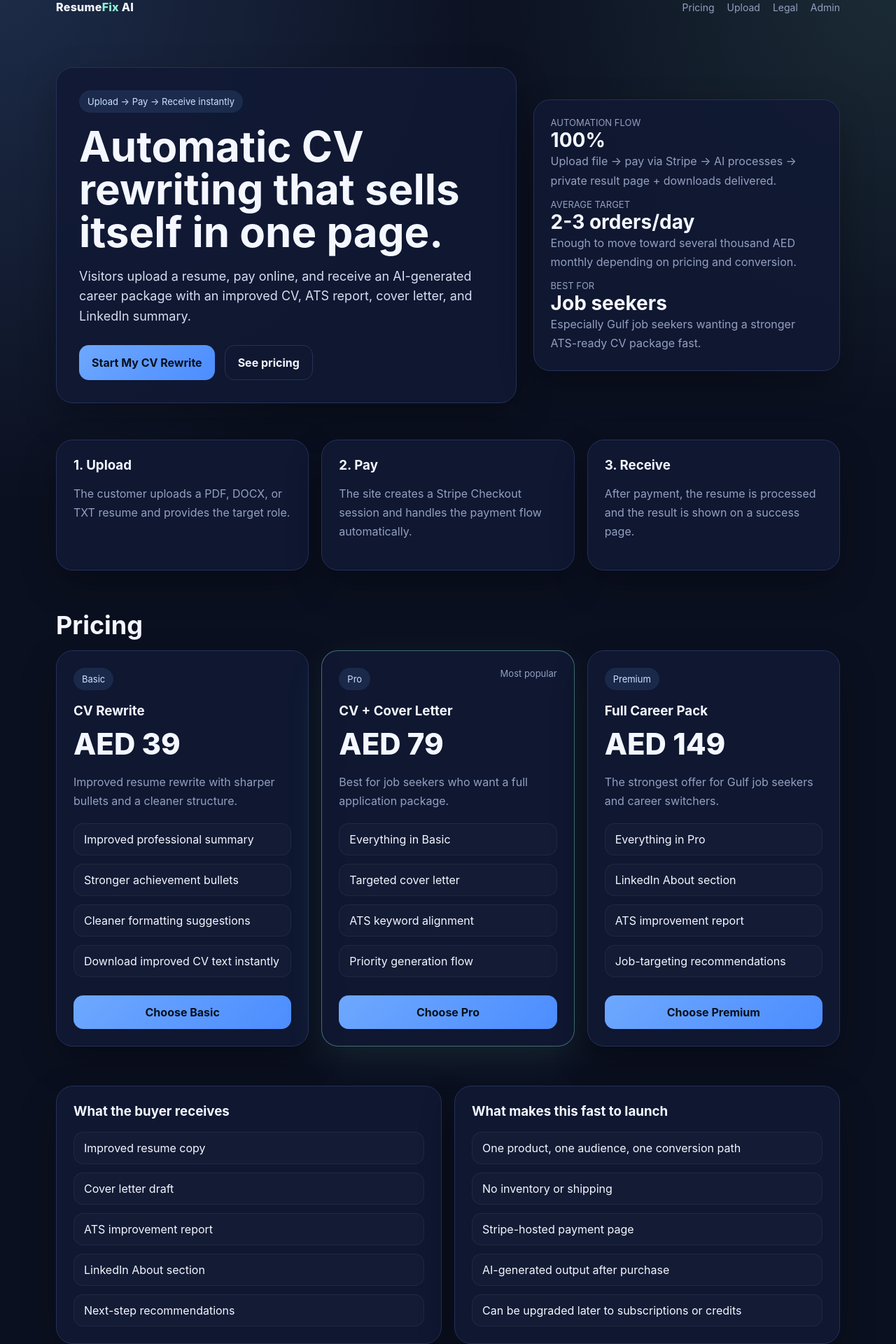
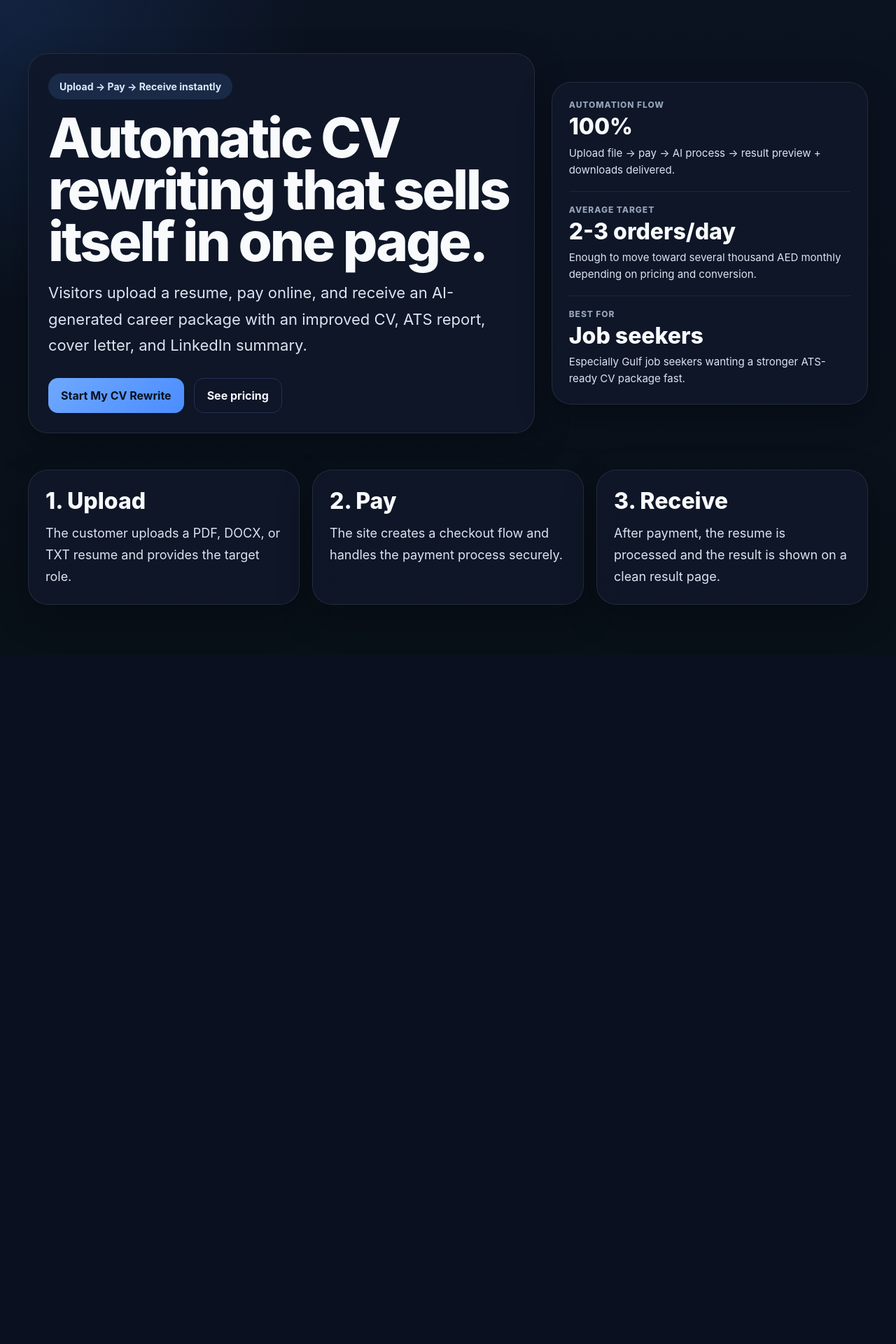
Before and after one commit to mohamedbrs9998-hue/resume-fix-new, a Next.js app: page / in a window 1280 px wide. Shown: the part 20-1940 px from the top of the page at 70% size. After the commit the page ends 956 px from the top, so only its background shows below. Built offline with nearby package versions, Linux system fonts and the light colour scheme.

Commit message:
Restore homepage file

```diff
--- a/app/page.js
+++ b/app/page.js
@@ -1,99 +1,264 @@
-import Link from 'next/link';
-import Navbar from '@/components/Navbar';
-import Footer from '@/components/Footer';
-import PlanCard from '@/components/PlanCard';
-import { plans } from '@/lib/pricing';
+import Link from "next/link";
 
 export default function HomePage() {
   return (
-    <main>
-      <Navbar />
+    <main className="page-shell">
+      <section className="hero">
+        <div className="hero-left">
+          <div className="hero-badge">Upload → Pay → Receive instantly</div>
 
-      <section className="container hero">
-        <div className="hero-card">
-          <div className="badge">Upload → Pay → Receive instantly</div>
-          <h1>Automatic CV rewriting that sells itself in one page.</h1>
-          <p className="lead">
-            Visitors upload a resume, pay online, and receive an AI-generated career package with an improved CV,
-            ATS report, cover letter, and LinkedIn summary.
+          <h1 className="hero-title">
+            Automatic CV rewriting that sells itself in one page.
+          </h1>
+
+          <p className="hero-text">
+            Visitors upload a resume, pay online, and receive an AI-generated
+            career package with an improved CV, ATS report, cover letter, and
+            LinkedIn summary.
           </p>
-          <div className="actions">
-            <Link href="/upload" className="btn btn-primary">Start My CV Rewrite</Link>
-            <Link href="/pricing" className="btn btn-secondary">See pricing</Link>
+
+          <div className="hero-actions">
+            <Link href="/resume-rewrite" className="btn btn-primary">
+              Start My CV Rewrite
+            </Link>
+
+            <Link href="/pricing" className="btn btn-secondary">
+              See pricing
+            </Link>
           </div>
         </div>
 
-        <div className="card kpi">
-          <div>
-            <div className="small">AUTOMATION FLOW</div>
-            <strong>100%</strong>
-            <div className="muted">Upload file → pay via Stripe → AI processes → private result page + downloads delivered.</div>
+        <div className="hero-right card">
+          <div className="stat-block">
+            <div className="stat-label">AUTOMATION FLOW</div>
+            <div className="stat-value">100%</div>
+            <p className="stat-text">
+              Upload file → pay → AI process → result preview + downloads
+              delivered.
+            </p>
           </div>
-          <div>
-            <div className="small">AVERAGE TARGET</div>
-            <strong>2-3 orders/day</strong>
-            <div className="muted">Enough to move toward several thousand AED monthly depending on pricing and conversion.</div>
+
+          <div className="stat-block">
+            <div className="stat-label">AVERAGE TARGET</div>
+            <div className="stat-value">2-3 orders/day</div>
+            <p className="stat-text">
+              Enough to move toward several thousand AED monthly depending on
+              pricing and conversion.
+            </p>
           </div>
-          <div>
-            <div className="small">BEST FOR</div>
-            <strong>Job seekers</strong>
-            <div className="muted">Especially Gulf job seekers wanting a stronger ATS-ready CV package fast.</div>
+
+          <div className="stat-block">
+            <div className="stat-label">BEST FOR</div>
+            <div className="stat-value">Job seekers</div>
+            <p className="stat-text">
+              Especially Gulf job seekers wanting a stronger ATS-ready CV
+              package fast.
+            </p>
           </div>
         </div>
       </section>
 
-      <section className="container section">
-        <div className="grid-3">
-          <div className="card">
-            <h3>1. Upload</h3>
-            <p className="muted">The customer uploads a PDF, DOCX, or TXT resume and provides the target role.</p>
-          </div>
-          <div className="card">
-            <h3>2. Pay</h3>
-            <p className="muted">The site creates a Stripe Checkout session and handles the payment flow automatically.</p>
-          </div>
-          <div className="card">
-            <h3>3. Receive</h3>
-            <p className="muted">After payment, the resume is processed and the result is shown on a success page.</p>
-          </div>
+      <section className="steps-grid">
+        <div className="card step-card">
+          <h3>1. Upload</h3>
+          <p>
+            The customer uploads a PDF, DOCX, or TXT resume and provides the
+            target role.
+          </p>
+        </div>
+
+        <div className="card step-card">
+          <h3>2. Pay</h3>
+          <p>
+            The site creates a checkout flow and handles the payment process
+            securely.
+          </p>
+        </div>
+
+        <div className="card step-card">
+          <h3>3. Receive</h3>
+          <p>
+            After payment, the resume is processed and the result is shown on a
+            clean result page.
+          </p>
         </div>
       </section>
 
-      <section className="container section">
-        <h2>Pricing</h2>
-        <div className="grid-3">
-          <PlanCard plan={plans.basic} />
-          <PlanCard plan={plans.pro} highlight />
-          <PlanCard plan={plans.premium} />
-        </div>
-      </section>
+      <style jsx>{`
+        .page-shell {
+          min-height: 100vh;
+          padding: 40px 24px 72px;
+          color: #f8fafc;
+          background:
+            radial-gradient(
+              circle at top left,
+              rgba(59, 130, 246, 0.16),
+              transparent 28%
+            ),
+            linear-gradient(180deg, #0b1220 0%, #081018 100%);
+        }
 
-      <section className="container section">
-        <div className="grid-2">
-          <div className="card">
-            <h3>What the buyer receives</h3>
-            <ul className="list" style={{ marginTop: 18 }}>
-              <li>Improved resume copy</li>
-              <li>Cover letter draft</li>
-              <li>ATS improvement report</li>
-              <li>LinkedIn About section</li>
-              <li>Next-step recommendations</li>
-            </ul>
-          </div>
-          <div className="card">
-            <h3>What makes this fast to launch</h3>
-            <ul className="list" style={{ marginTop: 18 }}>
-              <li>One product, one audience, one conversion path</li>
-              <li>No inventory or shipping</li>
-              <li>Stripe-hosted payment page</li>
-              <li>AI-generated output after purchase</li>
-              <li>Can be upgraded later to subscriptions or credits</li>
-            </ul>
-          </div>
-        </div>
-      </section>
+        .hero {
+          max-width: 1200px;
+          margin: 0 auto 28px;
+          display: grid;
+          grid-template-columns: 1.6fr 1fr;
+          gap: 24px;
+        }
 
-      <Footer />
+        .hero-left,
+        .hero-right,
+        .step-card {
+          border-radius: 28px;
+          border: 1px solid rgba(148, 163, 184, 0.16);
+          background: rgba(15, 23, 42, 0.88);
+          box-shadow: 0 18px 50px rgba(0, 0, 0, 0.28);
+        }
+
+        .hero-left {
+          padding: 28px;
+        }
+
+        .hero-right {
+          padding: 24px;
+        }
+
+        .hero-badge {
+          display: inline-block;
+          margin-bottom: 18px;
+          padding: 10px 16px;
+          border-radius: 999px;
+          background: rgba(96, 165, 250, 0.14);
+          color: #dbeafe;
+          font-size: 14px;
+          font-weight: 700;
+        }
+
+        .hero-title {
+          margin: 0 0 18px;
+          font-size: clamp(42px, 7vw, 78px);
+          line-height: 0.95;
+          letter-spacing: -0.04em;
+          font-weight: 800;
+        }
+
+        .hero-text {
+          margin: 0;
+          max-width: 760px;
+          color: #dbe4f0;
+          font-size: clamp(18px, 2vw, 22px);
+          line-height: 1.7;
+        }
+
+        .hero-actions {
+          display: flex;
+          gap: 14px;
+          flex-wrap: wrap;
+          margin-top: 28px;
+        }
+
+        .btn {
+          display: inline-flex;
+          align-items: center;
+          justify-content: center;
+          min-width: 190px;
+          padding: 16px 24px;
+          border-radius: 18px;
+          text-decoration: none;
+          font-weight: 800;
+          font-size: 18px;
+          transition: transform 0.15s ease, opacity 0.15s ease;
+        }
+
+        .btn:hover {
+          transform: translateY(-1px);
+          opacity: 0.96;
+        }
+
+        .btn-primary {
+          background: linear-gradient(135deg, #7dd3fc 0%, #60a5fa 100%);
+          color: #081018;
+        }
+
+        .btn-secondary {
+          border: 1px solid rgba(148, 163, 184, 0.22);
+          background: rgba(15, 23, 42, 0.66);
+          color: #f8fafc;
+        }
+
+        .stat-block + .stat-block {
+          margin-top: 18px;
+          padding-top: 18px;
+          border-top: 1px solid rgba(148, 163, 184, 0.12);
+        }
+
+        .stat-label {
+          color: #94a3b8;
+          font-size: 12px;
+          font-weight: 800;
+          letter-spacing: 0.08em;
+          margin-bottom: 6px;
+        }
+
+        .stat-value {
+          font-size: 32px;
+          font-weight: 800;
+          line-height: 1.1;
+          margin-bottom: 8px;
+        }
+
+        .stat-text {
+          margin: 0;
+          color: #dbe4f0;
+          line-height: 1.6;
+          font-size: 15px;
+        }
+
+        .steps-grid {
+          max-width: 1200px;
+          margin: 0 auto;
+          display: grid;
+          grid-template-columns: repeat(3, minmax(0, 1fr));
+          gap: 18px;
+        }
+
+        .step-card {
+          padding: 24px;
+        }
+
+        .step-card h3 {
+          margin: 0 0 12px;
+          font-size: 32px;
+          font-weight: 800;
+        }
+
+        .step-card p {
+          margin: 0;
+          color: #dbe4f0;
+          line-height: 1.7;
+          font-size: 18px;
+        }
+
+        @media (max-width: 900px) {
+          .hero {
+            grid-template-columns: 1fr;
+          }
+
+          .steps-grid {
+            grid-template-columns: 1fr;
+          }
+
+          .hero-left,
+          .hero-right,
+          .step-card {
+            border-radius: 22px;
+          }
+
+          .btn {
+            width: 100%;
+          }
+        }
+      `}</style>
     </main>
   );
 }
```
